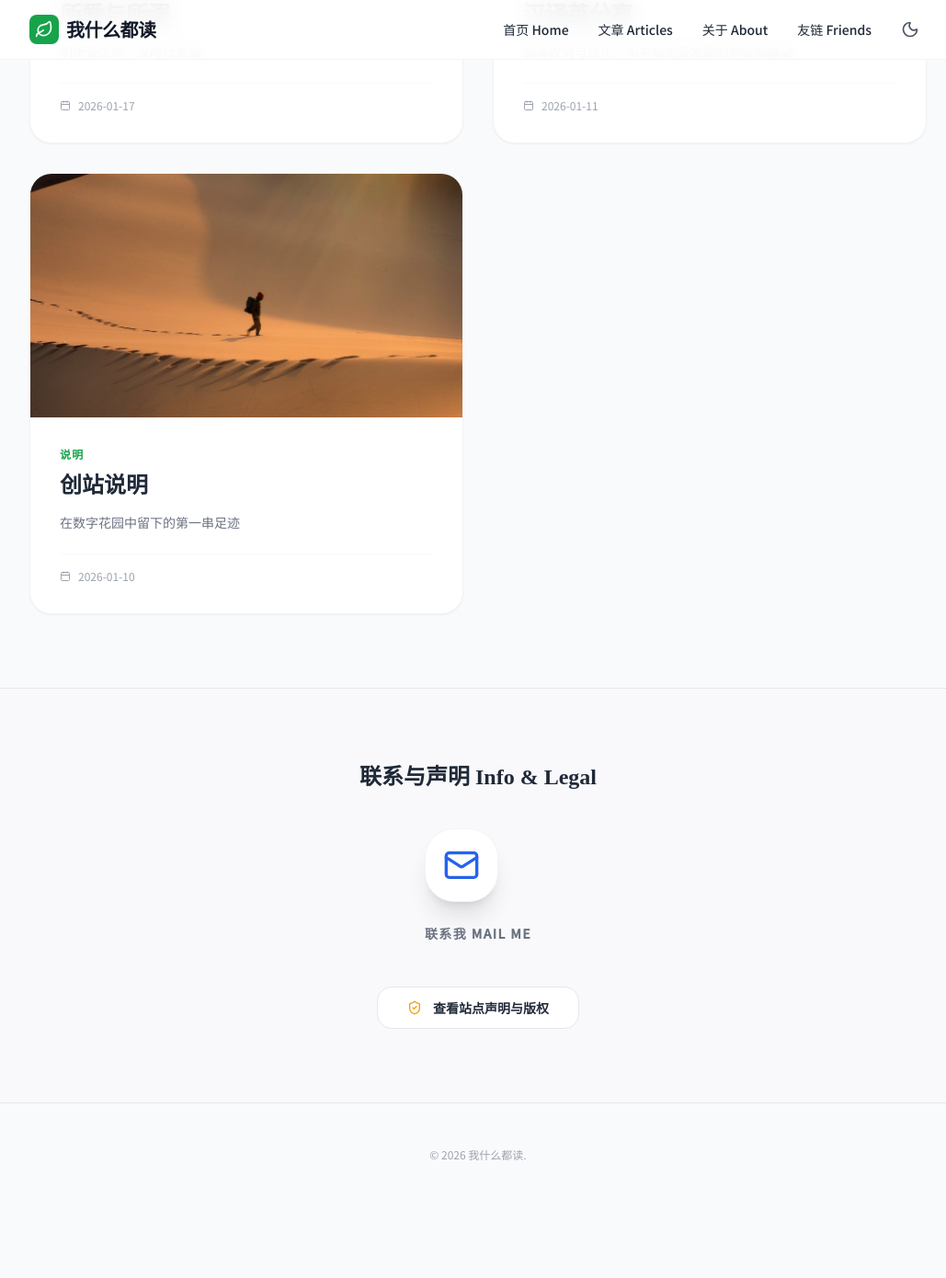
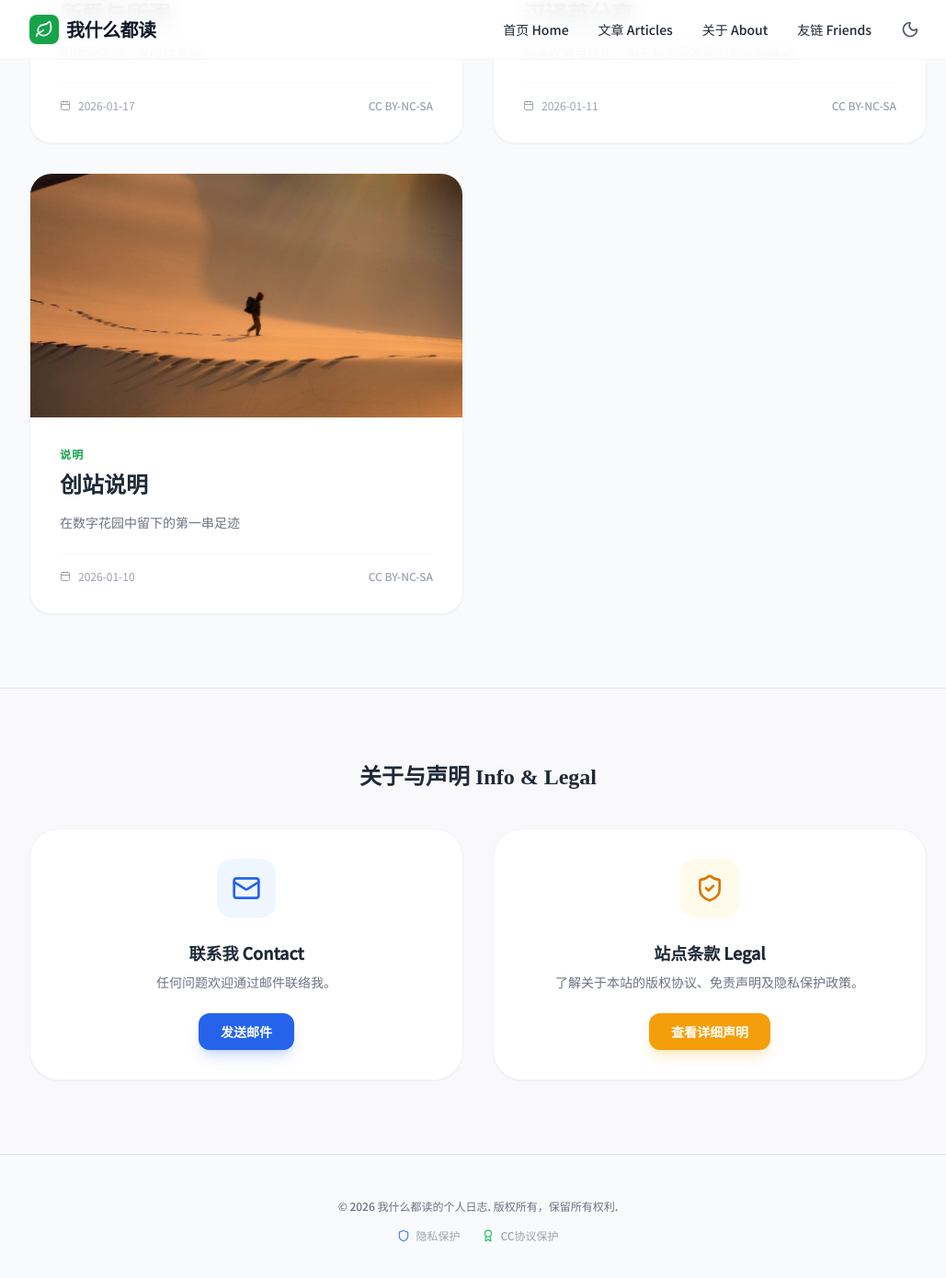
Before and after one commit to whydoIneedaname-cyber/whydoIneedaname-cyber.github.io, a Jekyll site: the page built from index.html, in a window 1280 px wide and 1400 px high, scrolled down 928 px. Shown: the top 1390 px of the window at 92% size, without its empty margins (120-1149 px from the left). Built offline with Jekyll 4.4.1, drawn with Linux system fonts in a browser that asks for light colours; nearby versions of some CDN libraries; before the commit the page ends 2240 px from its top, so only the background shows below that.

Commit message:
Update index.html

```diff
--- a/index.html
+++ b/index.html
@@ -24,18 +24,23 @@ layout: null
         @import url('https://fonts.googleapis.com/css2?family=Noto+Serif+SC:wght@700&family=Noto+Sans+SC:wght@400;500&display=swap');
         body { font-family: 'Noto Sans SC', sans-serif; -webkit-font-smoothing: antialiased; }
         h1, h2 { font-family: 'Noto Serif SC', serif; }
+
         .post-hidden { display: none; opacity: 0; transform: translateY(10px); transition: all 0.5s ease; }
         .post-visible { display: flex !important; opacity: 1; transform: translateY(0); }
+
         .bg-soft-green { background: linear-gradient(135deg, #f0fdf4 0%, #ffffff 100%); }
         .dark .bg-soft-green { background: linear-gradient(135deg, #064e3b 0%, #111827 100%); }
+
         #mobileMenu { visibility: hidden; opacity: 0; transform: translateY(-10px); transition: all 0.3s ease; }
         #mobileMenu.active { visibility: visible; opacity: 1; transform: translateY(0); }
     </style>
 
     <link rel="stylesheet" href="https://fonts.googleapis.com/css2?family=Noto+Serif+SC:wght@700&family=Noto+Sans+SC:wght@400;500&display=swap" media="print" onload="this.media='all'">
+    <script src="https://cloud.umami.is/script.js" data-website-id="f291870c-3549-4f53-a1c1-5f740bdae6bd"></script>
 </head>
 <body class="bg-gray-50 dark:bg-gray-900 text-gray-800 dark:text-gray-100">
 
+    <!-- 导航栏 -->
     <nav class="fixed w-full bg-white/90 dark:bg-gray-900/90 backdrop-blur-md border-b border-gray-100 dark:border-gray-800 z-[60]">
         <div class="max-w-5xl mx-auto px-6 h-16 flex items-center justify-between">
             <a href="/" class="flex items-center space-x-2">
@@ -62,9 +67,9 @@ layout: null
         </div>
     </nav>
 
-    <!-- 手机导航层 -->
+    <!-- 手机菜单 -->
     <div id="mobileMenu" class="fixed inset-0 bg-white dark:bg-gray-950 z-[100] flex flex-col items-center justify-center space-y-10 md:hidden">
-        <button id="closeMenu" class="absolute top-8 right-8 p-3"><i data-lucide="x" class="w-10 h-10"></i></button>
+        <button id="closeMenu" class="absolute top-8 right-8 p-3"><i data-lucide="x" class="w-10 h-10 text-gray-400"></i></button>
         <nav class="flex flex-col items-center space-y-8 text-3xl font-bold">
             <a href="/" class="mobile-link">首页 Home</a>
             <a href="#posts" class="mobile-link">文章 Posts</a>
@@ -81,8 +86,8 @@ layout: null
         <p class="text-lg text-gray-600 dark:text-gray-400 max-w-lg mx-auto">记录笔记、感悟与成长的每一个瞬间。</p>
     </header>
 
+    <!-- 文章列表 -->
     <main id="posts" class="max-w-5xl mx-auto px-6 py-20">
-        <!-- 此处保持原有的文章循环逻辑 -->
         <h2 class="text-2xl font-bold mb-12 flex items-center gap-2">
             <i data-lucide="clock-3" class="w-6 h-6 text-green-600"></i>
             最新发布 Updates
@@ -103,77 +108,135 @@ layout: null
                     <h3 class="text-2xl font-bold mb-4 hover:text-green-600 transition-colors line-clamp-2">
                         <a href="{{ post.url | relative_url }}">{{ post.title }}</a>
                     </h3>
-                    <p class="text-gray-500 dark:text-gray-400 text-sm line-clamp-2 mb-6">{{ post.excerpt | strip_html | truncate: 80 }}</p>
+                    <p class="text-gray-500 dark:text-gray-400 text-sm line-clamp-2 mb-6 text-balance">{{ post.excerpt | strip_html | truncate: 80 }}</p>
                     <div class="mt-auto pt-4 border-t border-gray-50 dark:border-gray-700/50 flex items-center justify-between text-xs text-gray-400">
                         <div class="flex items-center"><i data-lucide="calendar" class="w-3 h-3 mr-2"></i> {{ post.date | date: "%Y-%m-%d" }}</div>
+                        <div class="font-medium">CC BY-NC-SA</div>
                     </div>
                 </div>
             </article>
             {% endfor %}
         </div>
+
+        {% if site.posts.size > 4 %}
+        <div id="loadMoreArea" class="mt-16 text-center">
+            <button id="loadMoreBtn" class="inline-flex items-center gap-2 px-8 py-4 bg-white dark:bg-gray-800 border border-gray-200 dark:border-gray-700 rounded-2xl font-bold text-gray-600 dark:text-gray-300 hover:border-green-600 hover:text-green-600 transition-all group">
+                <span>阅读更多 Read More</span>
+                <i data-lucide="chevron-down" class="w-5 h-5 group-hover:translate-y-1 transition-transform"></i>
+            </button>
+        </div>
+        {% endif %}
     </main>
 
-    <!-- 关于与声明 -->
+    <!-- 关于与声明 (并列卡片设计) -->
     <section id="about" class="py-20 border-t dark:border-gray-800 bg-gray-50/50 dark:bg-gray-950/50">
-        <div class="max-w-3xl mx-auto px-6 text-center">
-            <h2 class="text-2xl font-bold mb-10">联系与声明 Info & Legal</h2>
+        <div class="max-w-5xl mx-auto px-6">
+            <h2 class="text-2xl font-bold mb-10 text-center">关于与声明 Info & Legal</h2>
 
-            <div class="flex flex-col items-center justify-center gap-12">
-                <!-- 隐藏邮箱的图标交互 -->
-                <div class="group relative">
-                    <div class="absolute -inset-4 bg-blue-500/10 rounded-[2.5rem] scale-95 opacity-0 group-hover:scale-100 group-hover:opacity-100 transition-all duration-500"></div>
-
-                    <button id="mailIconBtn" title="点击发送邮件"
-                            class="relative w-20 h-20 bg-white dark:bg-gray-800 rounded-[2rem] shadow-xl border border-gray-100 dark:border-gray-700 flex items-center justify-center text-blue-600 hover:scale-110 active:scale-95 transition-all duration-300">
-                        <i data-lucide="mail" class="w-10 h-10"></i>
+            <div class="grid md:grid-cols-2 gap-8">
+                <!-- 联系卡片：隐藏邮箱跳转 -->
+                <div class="bg-white dark:bg-gray-800 p-8 rounded-[2rem] border border-gray-100 dark:border-gray-700 shadow-sm flex flex-col items-center text-center">
+                    <button id="mailActionBtn" class="w-16 h-16 bg-blue-50 dark:bg-blue-900/30 text-blue-600 rounded-2xl flex items-center justify-center mb-6 hover:scale-110 active:scale-95 transition-all">
+                        <i data-lucide="mail" class="w-8 h-8"></i>
                     </button>
-                    <p class="mt-6 text-sm font-bold text-gray-500 tracking-widest uppercase">联系我 Mail me </p>
+                    <h3 class="font-bold text-lg mb-2">联系我 Contact</h3>
+                    <p class="text-sm text-gray-500 dark:text-gray-400 mb-6 px-4">任何问题欢迎通过邮件联络我。</p>
+                    <button id="mailTextBtn" class="px-6 py-2.5 bg-blue-600 hover:bg-blue-700 text-white text-sm font-bold rounded-xl transition-all shadow-lg shadow-blue-600/20">
+                        发送邮件
+                    </button>
                 </div>
 
-                <!-- 法律声明按钮 -->
-                <button onclick="document.getElementById('legalModal').classList.remove('hidden')"
-                        class="px-8 py-3 bg-white dark:bg-gray-800 border border-gray-200 dark:border-gray-700 rounded-2xl text-sm font-bold hover:border-amber-500 transition-all flex items-center gap-3">
-                    <i data-lucide="shield-check" class="w-4 h-4 text-amber-500"></i>
-                    查看站点声明与版权
-                </button>
+                <!-- 法律声明卡片 -->
+                <div class="bg-white dark:bg-gray-800 p-8 rounded-[2rem] border border-gray-100 dark:border-gray-700 shadow-sm flex flex-col items-center text-center">
+                    <div class="w-16 h-16 bg-amber-50 dark:bg-amber-900/30 text-amber-600 rounded-2xl flex items-center justify-center mb-6">
+                        <i data-lucide="shield-check" class="w-8 h-8"></i>
+                    </div>
+                    <h3 class="font-bold text-lg mb-2">站点条款 Legal</h3>
+                    <p class="text-sm text-gray-500 dark:text-gray-400 mb-6 px-4">了解关于本站的版权协议、免责声明及隐私保护政策。</p>
+                    <button onclick="document.getElementById('legalModal').classList.remove('hidden')" class="px-6 py-2.5 bg-amber-500 hover:bg-amber-600 text-white text-sm font-bold rounded-xl transition-all shadow-lg shadow-amber-500/20">
+                        查看详细声明
+                    </button>
+                </div>
             </div>
         </div>
     </section>
 
     <!-- 法律申明弹窗 -->
     <div id="legalModal" class="fixed inset-0 z-[200] flex items-center justify-center p-6 bg-gray-900/60 backdrop-blur-sm hidden">
-        <div class="bg-white dark:bg-gray-800 w-full max-w-xl rounded-3xl shadow-2xl overflow-hidden max-h-[80vh] flex flex-col">
-            <div class="p-6 border-b dark:border-gray-700 flex justify-between items-center">
+        <div class="bg-white dark:bg-gray-800 w-full max-w-xl rounded-3xl shadow-2xl overflow-hidden max-h-[85vh] flex flex-col animate-in fade-in zoom-in duration-300">
+            <div class="p-6 border-b dark:border-gray-700 flex justify-between items-center bg-gray-50 dark:bg-gray-900/50">
                 <h3 class="text-xl font-bold">站点声明 Legal Terms</h3>
-                <button onclick="document.getElementById('legalModal').classList.add('hidden')" class="text-gray-400"><i data-lucide="x"></i></button>
+                <button onclick="document.getElementById('legalModal').classList.add('hidden')" class="text-gray-400 hover:text-gray-600 p-1">
+                    <i data-lucide="x" class="w-6 h-6"></i>
+                </button>
             </div>
-            <div class="p-8 overflow-y-auto space-y-6 text-sm leading-relaxed">
-                <p><strong>1. 版权：</strong>原创内容采用 CC BY-NC-SA 4.0 许可。</p>
-                <p><strong>2. 免责：</strong>本站内容仅代表作者个人观点。</p>
-                <p><strong>3. 隐私：</strong>使用 Umami 匿名统计，不收集个人身份信息。</p>
+            <div class="p-8 overflow-y-auto space-y-6 text-sm leading-relaxed text-gray-600 dark:text-gray-400 font-sans-custom">
+                <section>
+                    <h4 class="font-bold text-gray-900 dark:text-white mb-2 flex items-center gap-2">
+                        <i data-lucide="creative-commons" class="w-4 h-4"></i> 版权申明
+                    </h4>
+                    <p>本站原创内容采用 <strong class="text-green-600">CC BY-NC-SA 4.0</strong> (署名-非商业性使用-相同方式共享) 许可协议。转载请务必保留出处。</p>
+                </section>
+                <section>
+                    <h4 class="font-bold text-gray-900 dark:text-white mb-2 flex items-center gap-2">
+                        <i data-lucide="alert-circle" class="w-4 h-4"></i> 免责声明
+                    </h4>
+                    <p>内容仅代表个人观点。所载信息可能存在偏差，仅供参考，不构成专业建议。</p>
+                </section>
+                <section>
+                    <h4 class="font-bold text-gray-900 dark:text-white mb-2 flex items-center gap-2">
+                        <i data-lucide="user-check" class="w-4 h-4"></i> 隐私政策
+                    </h4>
+                    <p>使用 Umami 进行匿名流量统计，不使用 Cookie，不收集任何个人隐私数据。</p>
+                </section>
             </div>
             <div class="p-6 border-t dark:border-gray-700 text-center">
-                <button onclick="document.getElementById('legalModal').classList.add('hidden')" class="px-8 py-2.5 bg-green-600 text-white rounded-xl font-bold">确认知悉</button>
+                <button onclick="document.getElementById('legalModal').classList.add('hidden')" class="px-10 py-3 bg-green-600 text-white rounded-xl font-bold hover:bg-green-700 transition-all shadow-lg shadow-green-600/30">
+                    确认并返回
+                </button>
             </div>
         </div>
     </div>
 
-    <footer class="py-12 border-t dark:border-gray-800 text-center text-gray-400 text-xs">
-        © 2026 我什么都读.
+    <footer class="py-12 border-t dark:border-gray-800 text-center text-gray-400 text-xs font-medium">
+        <div class="max-w-5xl mx-auto px-6">
+            <p class="mb-4 text-gray-500">© 2026 我什么都读的个人日志. 版权所有，保留所有权利.</p>
+            <div class="flex items-center justify-center gap-6">
+                <span class="flex items-center gap-1.5"><i data-lucide="shield" class="w-3.5 h-3.5 text-blue-500"></i> 隐私保护</span>
+                <span class="flex items-center gap-1.5"><i data-lucide="award" class="w-3.5 h-3.5 text-green-500"></i> CC协议保护</span>
+            </div>
+        </div>
     </footer>
 
     <script src="https://unpkg.com/lucide@latest"></script>
     <script>
         lucide.createIcons();
 
-        // 邮箱安全逻辑：使用 Base64 编码隐藏地址，防止爬虫抓取源码中的 mailto
-        // bWljaGFlbHpoYW5nam1Ab3V0bG9vay5jb20= 是 michaelzhangjm@outlook.com 的编码
-        const mailBtn = document.getElementById('mailIconBtn');
-        mailBtn.onclick = () => {
+        // 邮箱安全解码逻辑
+        const mailAction = () => {
+            // bWljaGFlbHpoYW5nam1Ab3V0bG9vay5jb20= = michaelzhangjm@outlook.com
             const encoded = "bWljaGFlbHpoYW5nam1Ab3V0bG9vay5jb20=";
-            const decoded = atob(encoded);
-            window.location.href = `mailto:${decoded}`;
+            window.location.href = `mailto:${atob(encoded)}`;
         };
+        document.getElementById('mailActionBtn').onclick = mailAction;
+        document.getElementById('mailTextBtn').onclick = mailAction;
+
+        // 文章加载更多
+        const loadMoreBtn = document.getElementById('loadMoreBtn');
+        const hiddenPosts = document.querySelectorAll('.post-hidden');
+        if (loadMoreBtn) {
+            loadMoreBtn.onclick = () => {
+                hiddenPosts.forEach((post, index) => {
+                    setTimeout(() => post.classList.add('post-visible'), index * 100);
+                });
+                document.getElementById('loadMoreArea').style.display = 'none';
+            };
+        }
+
+        // 手机菜单
+        const mMenu = document.getElementById('mobileMenu');
+        document.getElementById('menuBtn').onclick = () => { mMenu.classList.add('active'); document.body.style.overflow = 'hidden'; };
+        document.getElementById('closeMenu').onclick = () => { mMenu.classList.remove('active'); document.body.style.overflow = ''; };
 
         // 主题切换
         const themeBtn = document.getElementById('themeToggle');
```
Also changed, not shown: other parts of index.html (+0 -5 lines).
